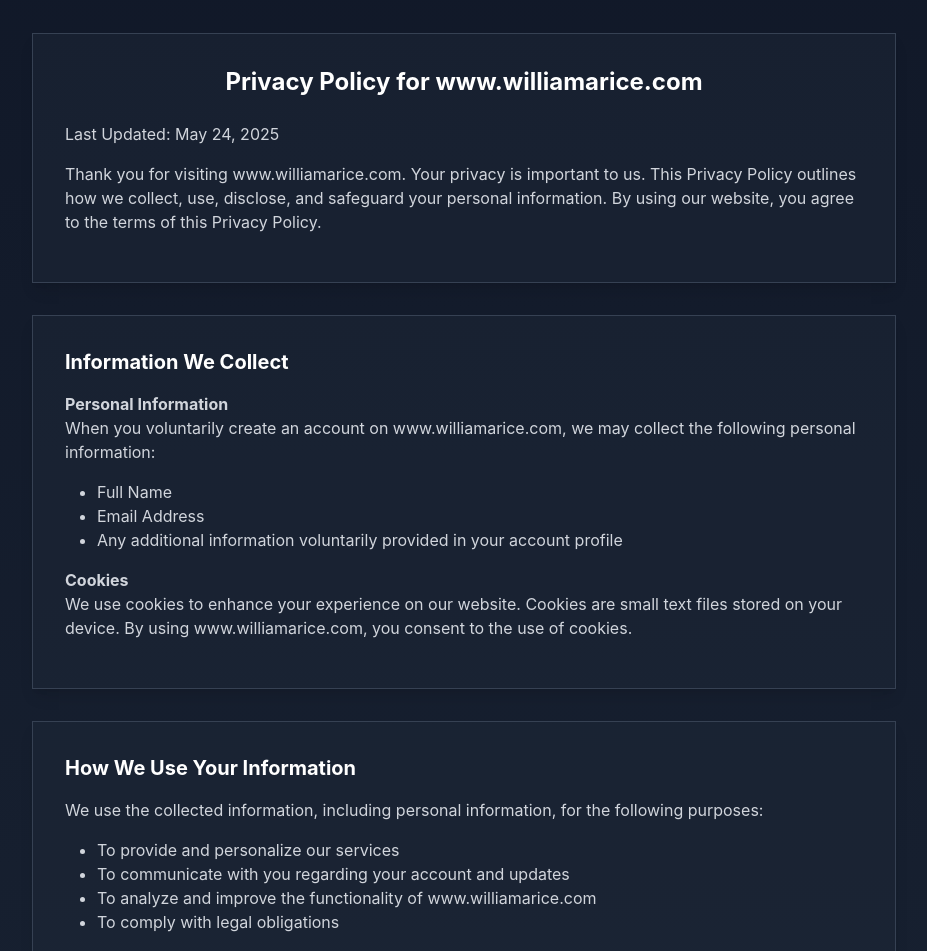
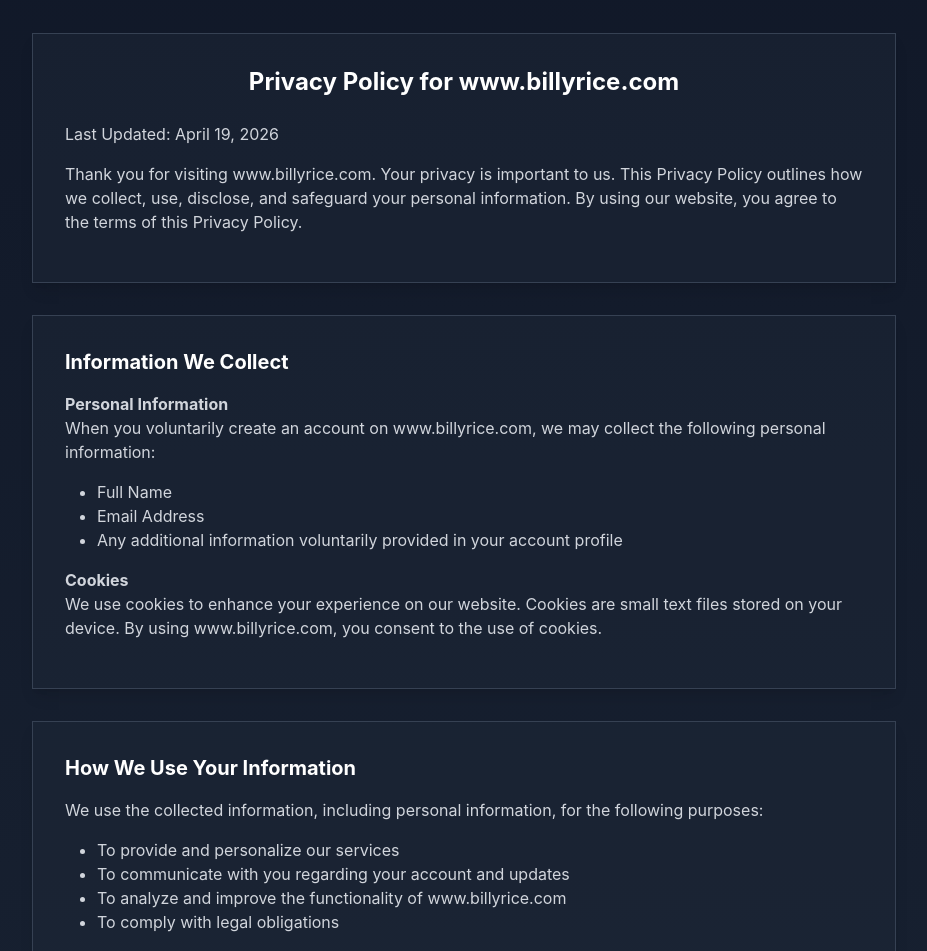
Before and after one commit to williamrice/williamarice-web, a Next.js app: page /privacy-policy in a window 1280 px wide. Shown: the part 521-1472 px from the top of the page, without its empty margins (176-1103 px from the left). Built offline with nearby package versions, Linux system fonts and the light colour scheme.

Commit message:
Updated privacy policy

```diff
--- a/app/privacy-policy/page.tsx
+++ b/app/privacy-policy/page.tsx
@@ -1,5 +1,4 @@
-import React from "react";
-import Header from "@/components/Header";
+import Header from '@/components/Header';
 
 const PrivacyPolicy = () => {
   return (
@@ -25,13 +24,13 @@ const PrivacyPolicy = () => {
           {/* Policy Overview */}
           <div className="bg-gray-800/50 border border-gray-700 rounded-lg shadow-lg p-8 mb-8">
             <h2 className="text-2xl font-bold mb-6 text-white text-center">
-              Privacy Policy for www.williamarice.com
+              Privacy Policy for www.billyrice.com
             </h2>
 
-            <p className="mb-4 text-gray-300">Last Updated: May 24, 2025</p>
+            <p className="mb-4 text-gray-300">Last Updated: April 19, 2026</p>
 
             <p className="mb-4 text-gray-300">
-              Thank you for visiting www.williamarice.com. Your privacy is
+              Thank you for visiting www.billyrice.com. Your privacy is
               important to us. This Privacy Policy outlines how we collect, use,
               disclose, and safeguard your personal information. By using our
               website, you agree to the terms of this Privacy Policy.
@@ -47,7 +46,7 @@ const PrivacyPolicy = () => {
             <p className="mb-4 text-gray-300">
               <strong>Personal Information</strong>
               <br />
-              When you voluntarily create an account on www.williamarice.com, we
+              When you voluntarily create an account on www.billyrice.com, we
               may collect the following personal information:
             </p>
 
@@ -65,7 +64,7 @@ const PrivacyPolicy = () => {
               <br />
               We use cookies to enhance your experience on our website. Cookies
               are small text files stored on your device. By using
-              www.williamarice.com, you consent to the use of cookies.
+              www.billyrice.com, you consent to the use of cookies.
             </p>
           </div>
 
@@ -86,7 +85,7 @@ const PrivacyPolicy = () => {
                 To communicate with you regarding your account and updates
               </li>
               <li>
-                To analyze and improve the functionality of www.williamarice.com
+                To analyze and improve the functionality of www.billyrice.com
               </li>
               <li>To comply with legal obligations</li>
             </ul>
@@ -160,7 +159,7 @@ const PrivacyPolicy = () => {
 
             <p className="text-gray-300">
               If you have any questions or concerns about this Privacy Policy,
-              please contact us at william@williamarice.com.
+              please contact us at contact@billyrice.com.
             </p>
           </div>
         </div>
```
